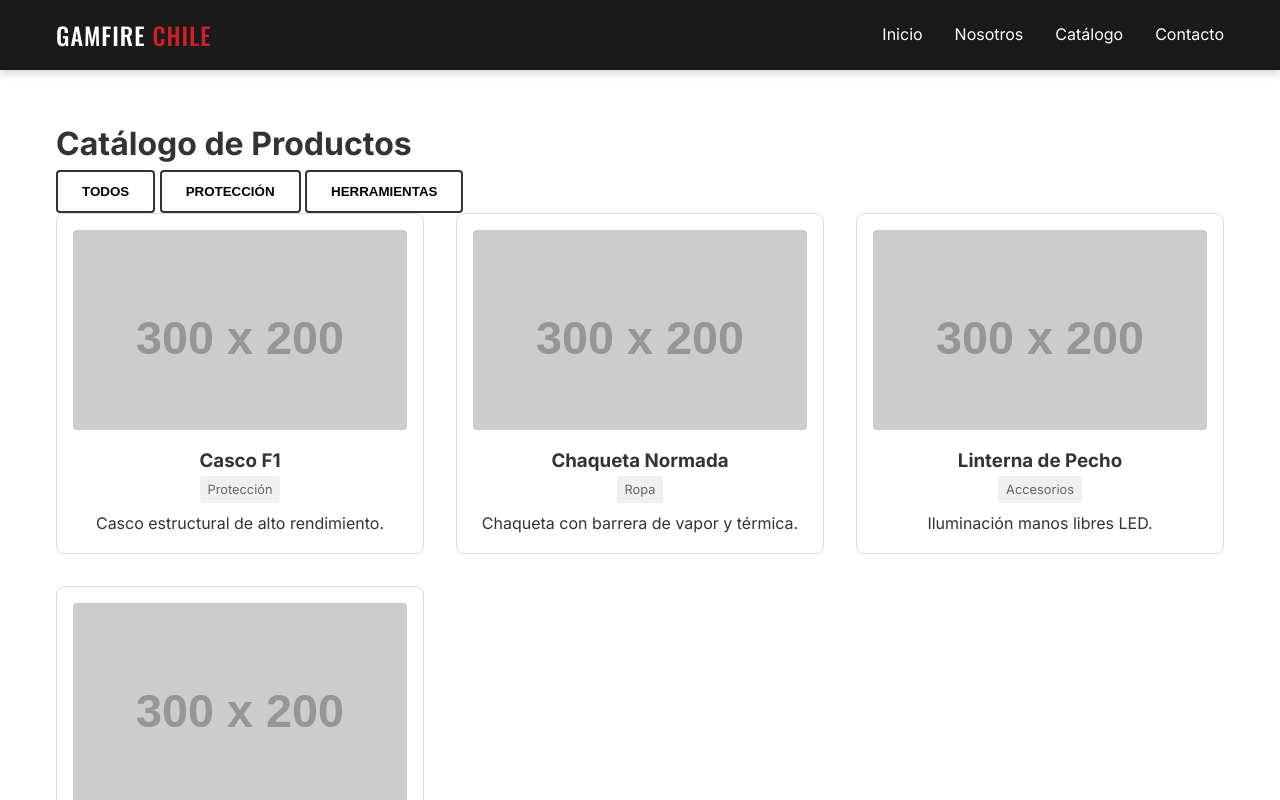
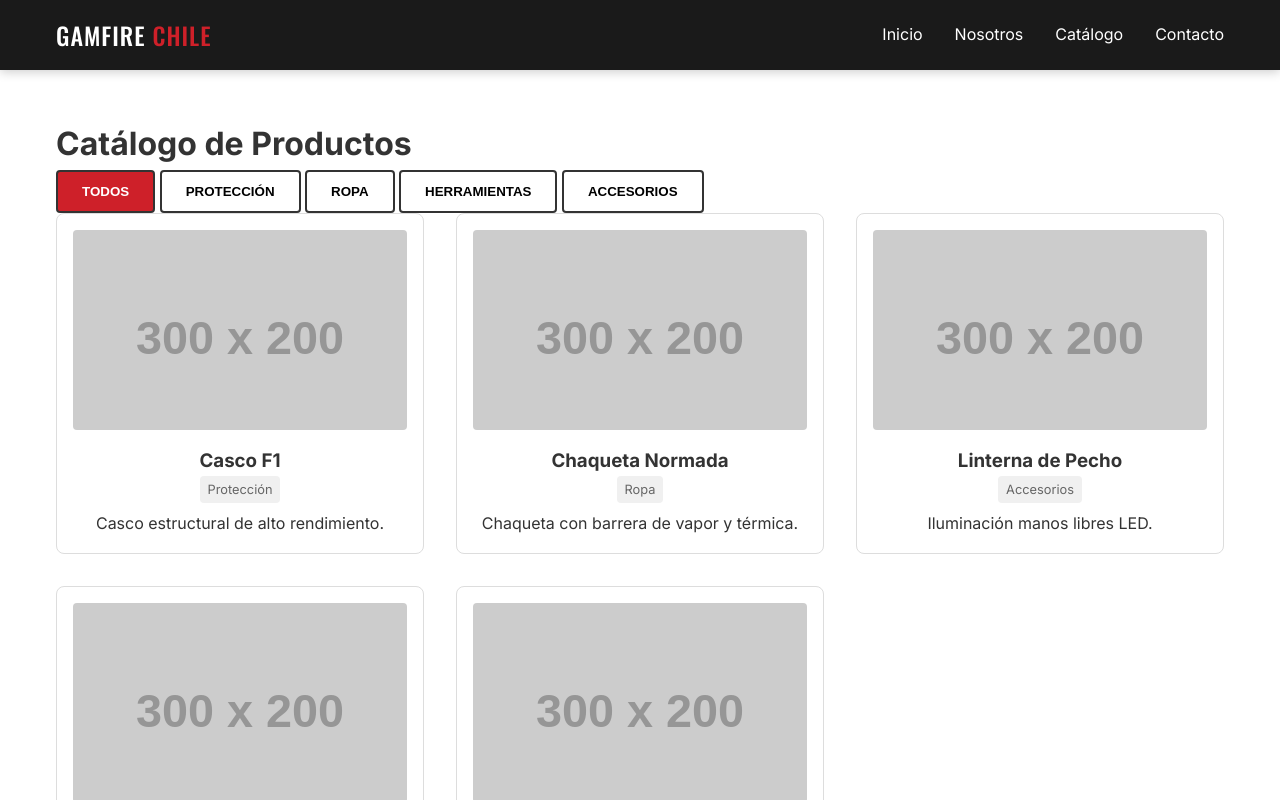
Before and after one commit to miguelduy/gamfire-chile-web, a website built with Vite: page catalogo.html in a window 1280 px wide. Both pictures are taken after a click on the button "TODOS". Shown: the top 800 px of the page. Built offline with nearby package versions, Linux system fonts and the light colour scheme; placeholder pictures from the web are drawn by us.

Commit message:
Feat: Add catalog filtering and new product

```diff
--- a/catalogo.html
+++ b/catalogo.html
@@ -14,37 +14,48 @@
                 <h1>Catálogo de Productos</h1>
 
                 <div class="catalog-controls">
-                    <!-- Filter buttons could go here -->
-                    <button class="btn btn-outline" style="color: black; border-color: #333;">Todos</button>
-                    <button class="btn btn-outline" style="color: black; border-color: #333;">Protección</button>
-                    <button class="btn btn-outline" style="color: black; border-color: #333;">Herramientas</button>
+                    <button class="filter-btn btn btn-outline" data-filter="all"
+                        style="color: black; border-color: #333;">Todos</button>
+                    <button class="filter-btn btn btn-outline" data-filter="proteccion"
+                        style="color: black; border-color: #333;">Protección</button>
+                    <button class="filter-btn btn btn-outline" data-filter="ropa"
+                        style="color: black; border-color: #333;">Ropa</button>
+                    <button class="filter-btn btn btn-outline" data-filter="herramientas"
+                        style="color: black; border-color: #333;">Herramientas</button>
+                    <button class="filter-btn btn btn-outline" data-filter="accesorios"
+                        style="color: black; border-color: #333;">Accesorios</button>
                 </div>
 
                 <div class="product-grid" id="catalog-grid">
-                    <!-- Items injected via JS in the future, hardcoded demo for now -->
-                    <div class="product-card">
+                    <div class="product-card" data-category="proteccion">
                         <div class="product-img-placeholder"></div>
                         <h3>Casco F1</h3>
                         <span class="category">Protección</span>
                         <p>Casco estructural de alto rendimiento.</p>
                     </div>
-                    <div class="product-card">
+                    <div class="product-card" data-category="ropa">
                         <div class="product-img-placeholder"></div>
                         <h3>Chaqueta Normada</h3>
                         <span class="category">Ropa</span>
                         <p>Chaqueta con barrera de vapor y térmica.</p>
                     </div>
-                    <div class="product-card">
+                    <div class="product-card" data-category="accesorios">
                         <div class="product-img-placeholder"></div>
                         <h3>Linterna de Pecho</h3>
                         <span class="category">Accesorios</span>
                         <p>Iluminación manos libres LED.</p>
                     </div>
-                    <div class="product-card">
+                    <div class="product-card" data-category="proteccion">
                         <div class="product-img-placeholder"></div>
                         <h3>Era (Equipo Respiración)</h3>
                         <span class="category">Protección</span>
                         <p>Equipo de respiración autónoma ligero.</p>
+                    </div>
+                    <div class="product-card" data-category="herramientas">
+                        <div class="product-img-placeholder"></div>
+                        <h3>Hacha de Bombero</h3>
+                        <span class="category">Herramientas</span>
+                        <p>Hacha plana con mango de fibra de vidrio.</p>
                     </div>
                 </div>
             </div>
--- /dev/null
+++ b/src/components/Catalog.js
@@ -0,0 +1,32 @@
+export function initCatalog() {
+    const buttons = document.querySelectorAll('.filter-btn');
+    const cards = document.querySelectorAll('.product-card');
+
+    if (buttons.length === 0) return;
+
+    buttons.forEach(btn => {
+        btn.addEventListener('click', () => {
+            // Reset styles
+            buttons.forEach(b => {
+                b.style.backgroundColor = 'transparent';
+                b.style.color = 'black';
+            });
+
+            // Active style
+            btn.style.backgroundColor = '#CE2029';
+            btn.style.color = 'white';
+
+            const filter = btn.getAttribute('data-filter');
+
+            cards.forEach(card => {
+                const category = card.getAttribute('data-category');
+                if (filter === 'all' || category === filter) {
+                    card.style.display = 'block';
+                    // Add animation/fade-in here if desired
+                } else {
+                    card.style.display = 'none';
+                }
+            });
+        });
+    });
+}
--- a/src/main.js
+++ b/src/main.js
@@ -1,8 +1,10 @@
 import './style.css';
 import { loadHeader } from './components/Navigation.js';
 import { loadFooter } from './components/Footer.js';
+import { initCatalog } from './components/Catalog.js';
 
 document.addEventListener('DOMContentLoaded', () => {
     loadHeader();
     loadFooter();
+    initCatalog();
 });
```
